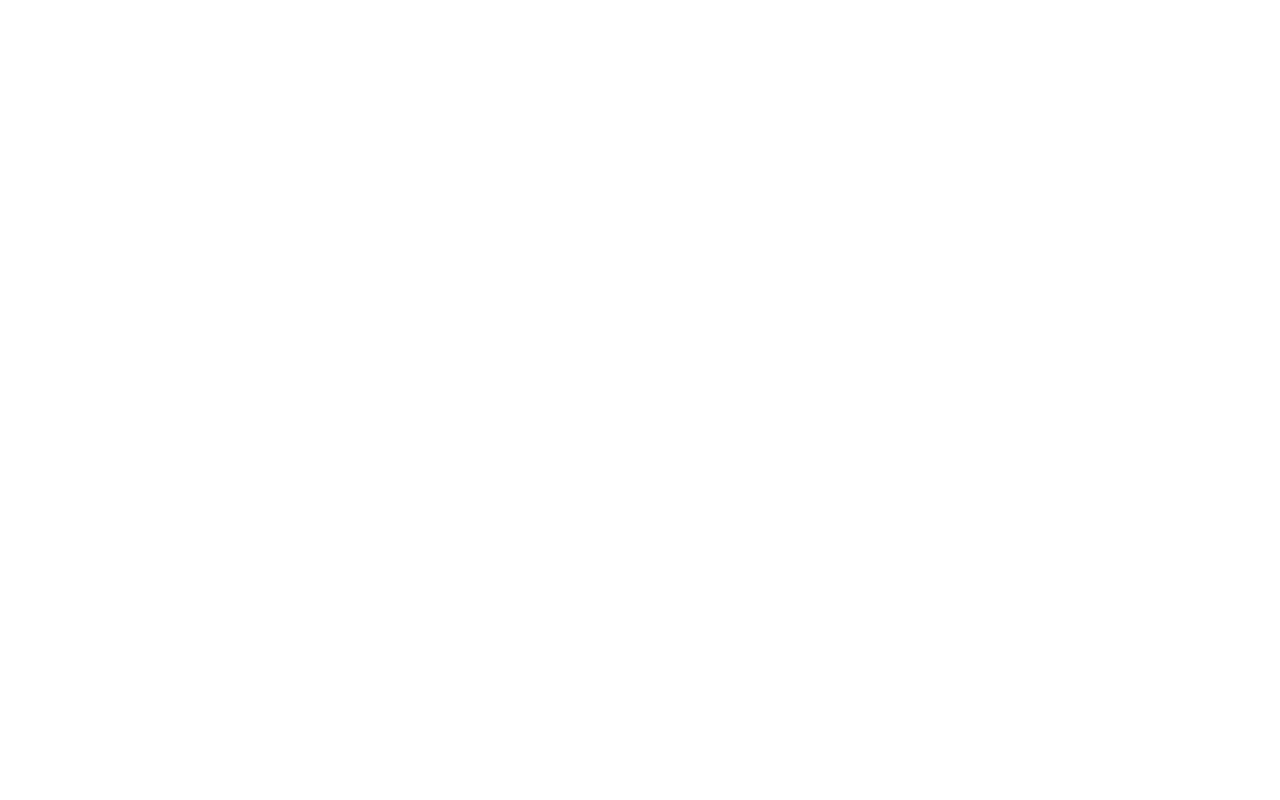
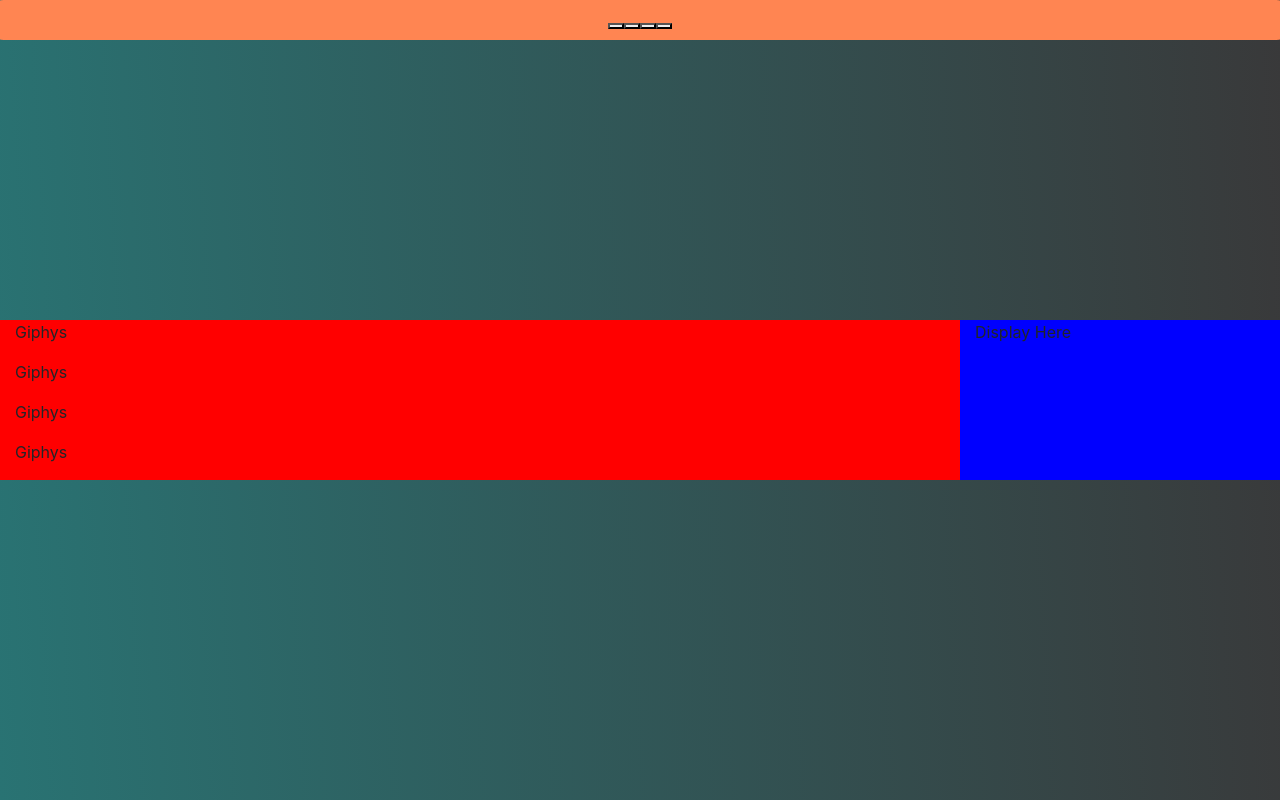
Before and after one commit to Unobtainiumrock/giphy-api-fun, a plain HTML site: page index.html in a window 1280 px wide. Drawn offline with nearby package versions, Linux system fonts and the light colour scheme.

Commit message:
Add place for buttons, add styling

```diff
--- a/assets/styles/style.css
+++ b/assets/styles/style.css
@@ -0,0 +1,13 @@
+
+body {
+  display: flex;
+  justify-content: center;
+  align-items: center;
+  min-height: 100vh;
+  background-image: linear-gradient(87deg,rgba(41, 115, 115, 1) 0,rgba(57, 57, 58, 1) 100%);
+}
+
+nav {
+  background: rgba(255, 133, 82, 1);
+  border-radius: 1%;
+}
--- a/index.html
+++ b/index.html
@@ -10,9 +10,27 @@
 </head>
 <body>
 
+  <header>
+    <nav class="nav justify-content-center navbar navbar-expand-md fixed-top">
+      <div id="button-holder">
+        <button></button><button></button><button></button><button></button>
+      </div>
+     </nav>
+  </header>
 
-
-
+  <div class="container-fluid">
+    <div class="row">
+      <div class="col-md-9" style="background: red">
+        <p>Giphys</p>
+        <p>Giphys</p>
+        <p>Giphys</p>
+        <p>Giphys</p>
+      </div>
+      <div class="col-md-3" style="background: blue">
+        <p>Display Here</p>
+      </div>
+    </div>
+  </div>
 
 
 
```
Also changed, not shown: 1 other file.
